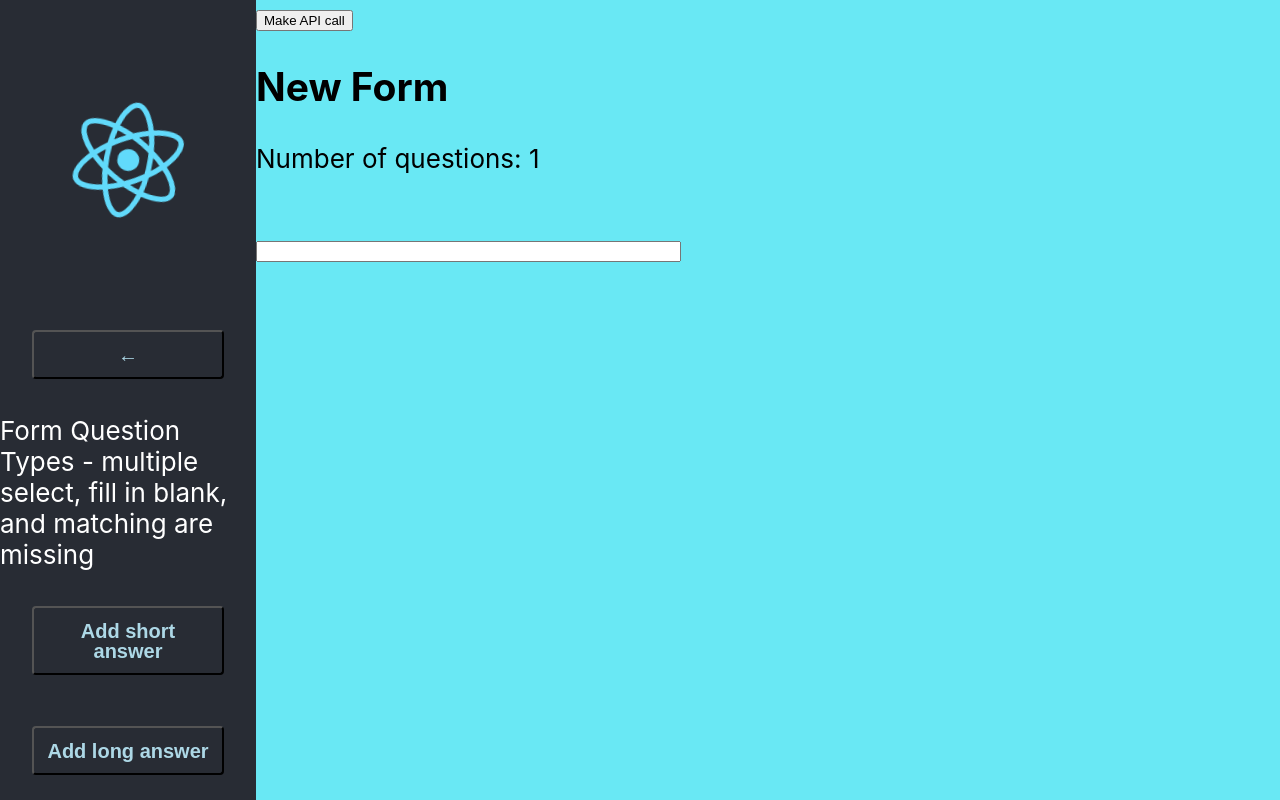
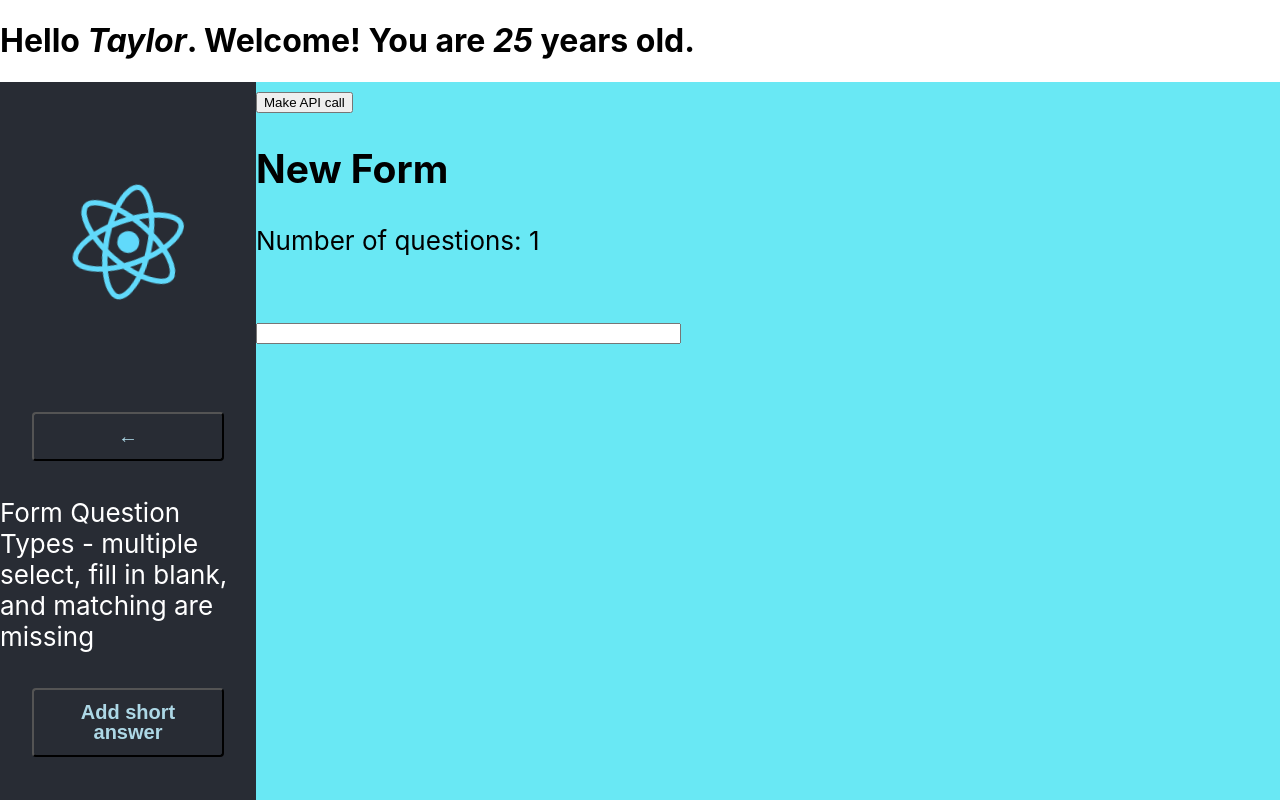
Before and after one commit to conrad1451/formbuilder-frontend, a React (Create React App) app: page /new-form in a window 1280 px wide. Shown: the top 800 px of the page. Built offline with nearby package versions, Linux system fonts and the light colour scheme.

Commit message:
test: using createElement to make new component

```diff
--- a/src/pages/FormPage.tsx
+++ b/src/pages/FormPage.tsx
@@ -25,6 +25,8 @@
 */
 //
 //
+// import { createElement } from 'react';
+
  import { useState } from "react";
  import React from "react";
  // import Dialog from "./MyDialog";
@@ -387,7 +389,7 @@ const DynamicMutliChoiceOption: React.FC<DynamicMCProps> = ({ text, checkedCondi
   // const [isChecked, setIsChecked] = useState(false);
   // const [isChecked, setIsChecked] = useState(checkedCondition);
   // const [optionText, setOptionText] = useState(text);
-  const [hasEditorOpen, setHasEditorOpen] = useState(false);
+  const [hasEditorOpen, setHasEditorOpen] = useState(checkedCondition);
 
   // let myListing = [createDynamicComponent2(DynamicTextEntry)];
   const [truth, setTruth] = useState(checkedCondition);
@@ -571,6 +573,30 @@ const DynamicMultiChoice: React.FC<DynamicComponentProps> = ({ text }) => {
   );
 };
 
+// function Greeting({ name }) {
+//   return React.createElement(
+//     'h1',
+//     { className: 'greeting' },
+//     'Hello'
+//   );
+// }
+
+function Greeting({ name, age }) {
+  return React.createElement(
+    'h1',
+    { className: 'greeting' },
+    'Hello ',
+    React.createElement('i', null, name),
+    '. Welcome! You are ', React.createElement('i', null, age), ' years old.'
+  );
+}
+
+// CHQ: this worked!
+function UseGreeting()
+{
+  return  React.createElement(Greeting, { name: 'Taylor', age: 25 });
+}
+
 const App3: React.FC = () => {
   // const [count, setCount] = useState(0);
   // @ts-ignore comment
@@ -581,6 +607,7 @@ const App3: React.FC = () => {
 
   return (
     <>
+    <UseGreeting/>
 
       <div className='Button-section leftside'>
         <img src={logo} width={200} className="App-logo" alt="logo"/>
```
